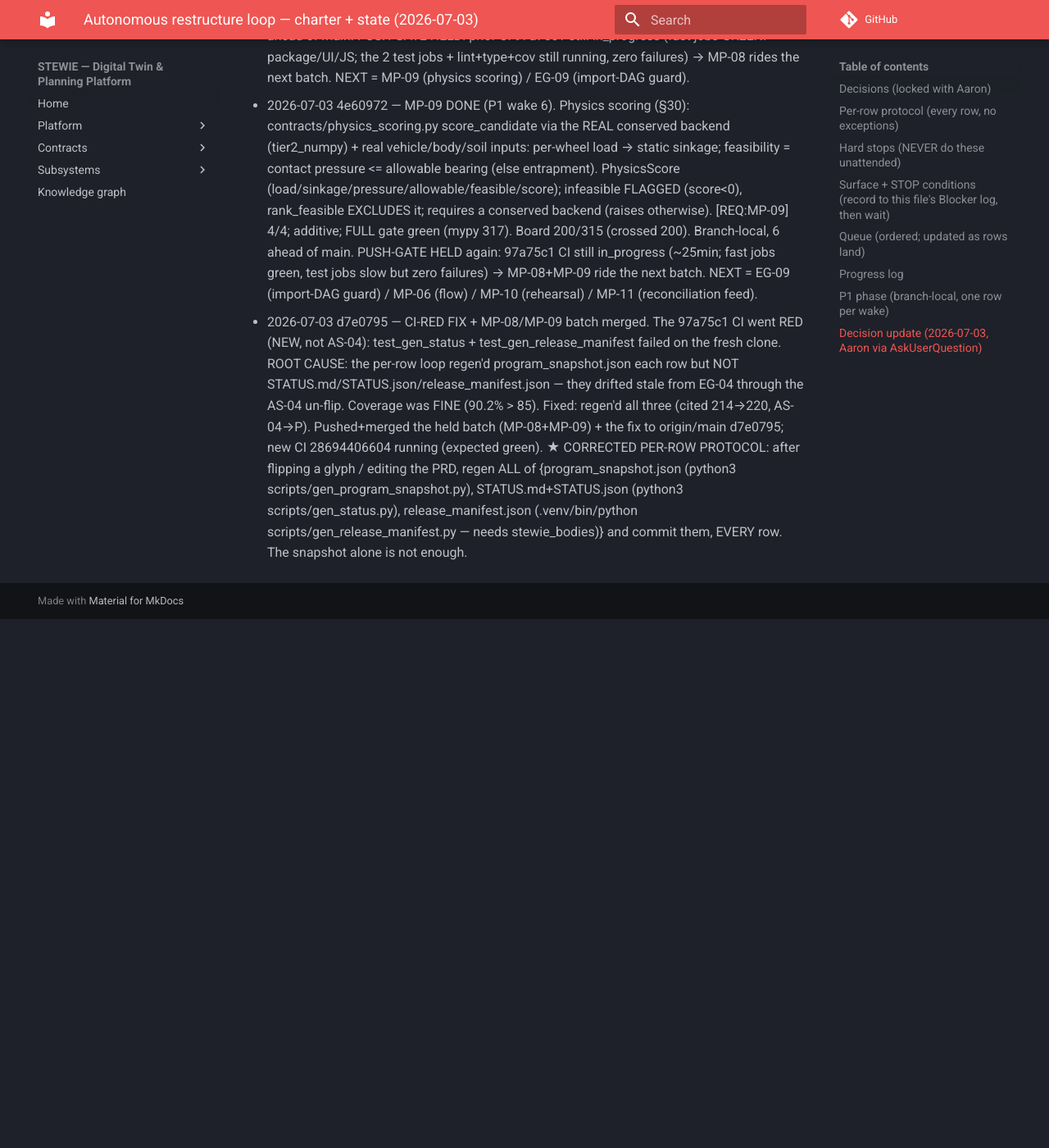
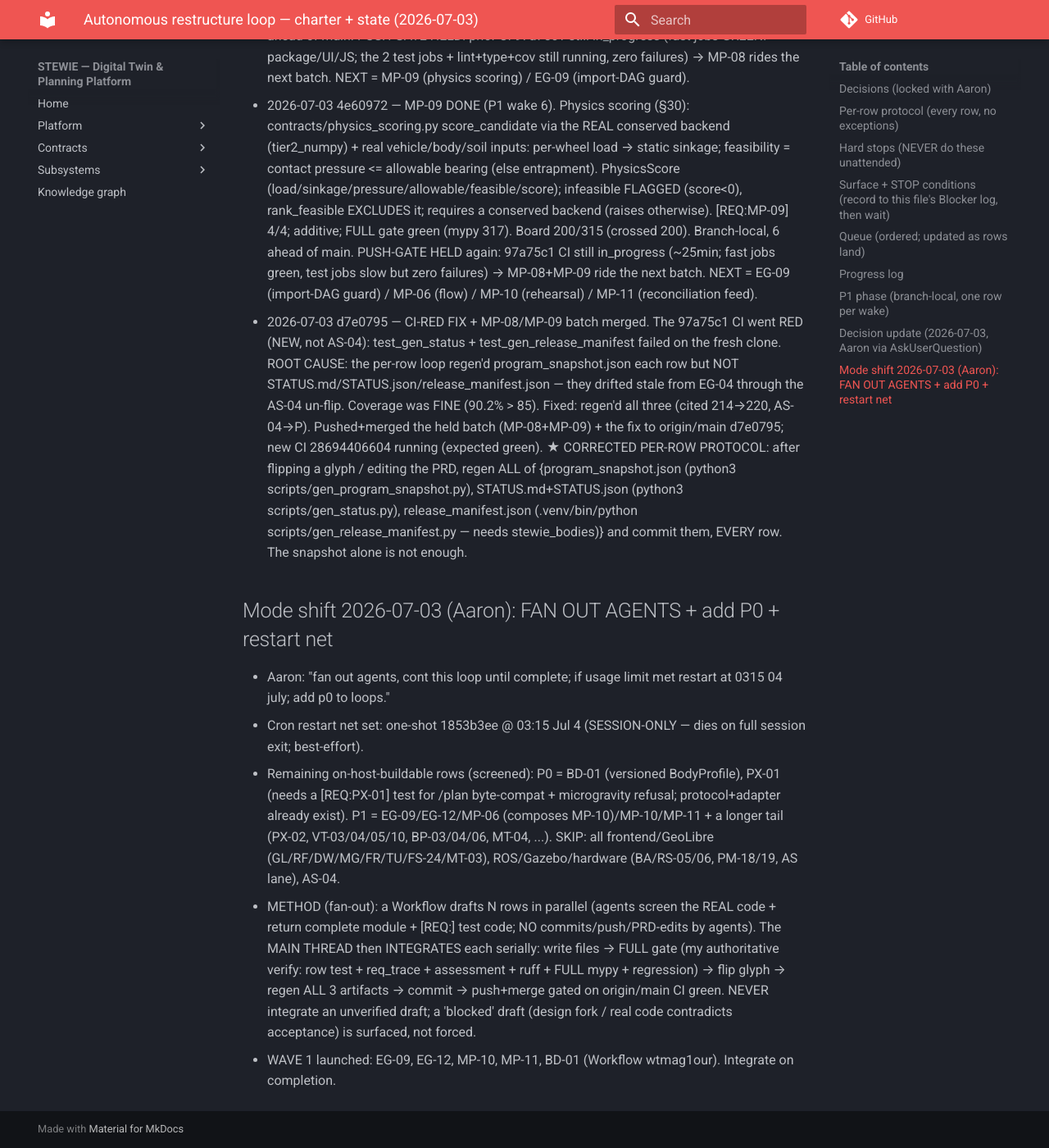
Before and after one commit to stewie-sw/stewie, an MkDocs documentation site: the page built from docs/autonomous_loop_charter_2026-07-03.md, in a window 1280 px wide and 1400 px high, scrolled down 6392 px. Shown: the whole window at 82% size. Built offline with MkDocs 1.6.1 and Material for MkDocs 9.7.7, drawn with Linux system fonts in a browser that asks for light colours; comment, search, counter and statistics services are not loaded; before the commit the page ends 7147 px from its top, so only the background shows below that.

Commit message:
chore(loop): mode shift — fan-out agents + add P0 + restart net; wave 1 launched

```diff
--- a/docs/autonomous_loop_charter_2026-07-03.md
+++ b/docs/autonomous_loop_charter_2026-07-03.md
@@ -205,3 +205,17 @@ and stop scheduling (wait for Aaron).
   ALL of {program_snapshot.json (python3 scripts/gen_program_snapshot.py), STATUS.md+STATUS.json (python3
   scripts/gen_status.py), release_manifest.json (.venv/bin/python scripts/gen_release_manifest.py — needs
   stewie_bodies)} and commit them, EVERY row. The snapshot alone is not enough.
+
+## Mode shift 2026-07-03 (Aaron): FAN OUT AGENTS + add P0 + restart net
+- Aaron: "fan out agents, cont this loop until complete; if usage limit met restart at 0315 04 july; add p0 to loops."
+- Cron restart net set: one-shot 1853b3ee @ 03:15 Jul 4 (SESSION-ONLY — dies on full session exit; best-effort).
+- Remaining on-host-buildable rows (screened): P0 = BD-01 (versioned BodyProfile), PX-01 (needs a [REQ:PX-01]
+  test for /plan byte-compat + microgravity refusal; protocol+adapter already exist). P1 = EG-09/EG-12/MP-06
+  (composes MP-10)/MP-10/MP-11 + a longer tail (PX-02, VT-03/04/05/10, BP-03/04/06, MT-04, ...). SKIP: all
+  frontend/GeoLibre (GL/RF/DW/MG/FR/TU/FS-24/MT-03), ROS/Gazebo/hardware (BA/RS-05/06, PM-18/19, AS lane), AS-04.
+- METHOD (fan-out): a Workflow drafts N rows in parallel (agents screen the REAL code + return complete module +
+  [REQ:] test code; NO commits/push/PRD-edits by agents). The MAIN THREAD then INTEGRATES each serially: write
+  files → FULL gate (my authoritative verify: row test + req_trace + assessment + ruff + FULL mypy + regression)
+  → flip glyph → regen ALL 3 artifacts → commit → push+merge gated on origin/main CI green. NEVER integrate an
+  unverified draft; a 'blocked' draft (design fork / real code contradicts acceptance) is surfaced, not forced.
+- WAVE 1 launched: EG-09, EG-12, MP-10, MP-11, BD-01 (Workflow wtmag1our). Integrate on completion.
```
